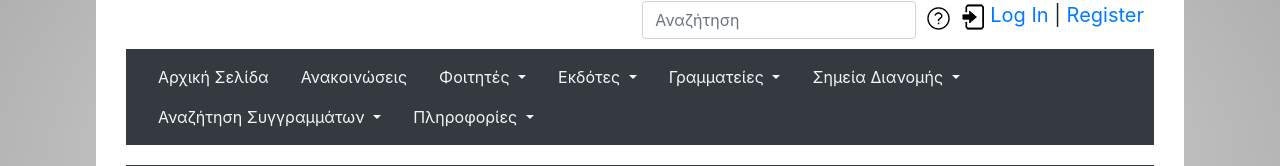
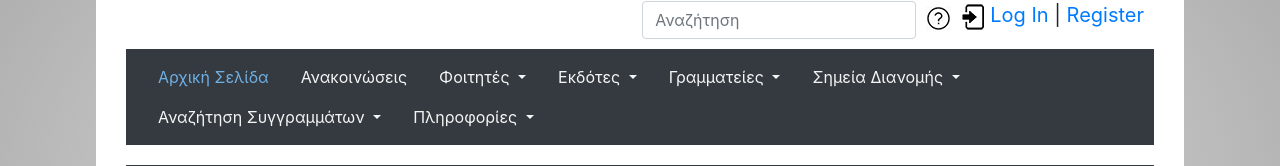
Before and after one commit to michaelbzms/CHI-Eudoxus, a PHP site: page /index.php in a window 1280 px wide. Shown: the part 208-374 px from the top of the page. Run offline with PHP 8.4, Linux system fonts and the light colour scheme.

Commit message:
active page css quick-fix

```diff
--- a/sdi1500102_sdi1500165/css/navbar.css
+++ b/sdi1500102_sdi1500165/css/navbar.css
@@ -9,7 +9,7 @@
     color: whitesmoke;
 }
 
-.my_active {
+.navbar .nav-link.my_active {
     color: #6fafe3;
 }
 
```
